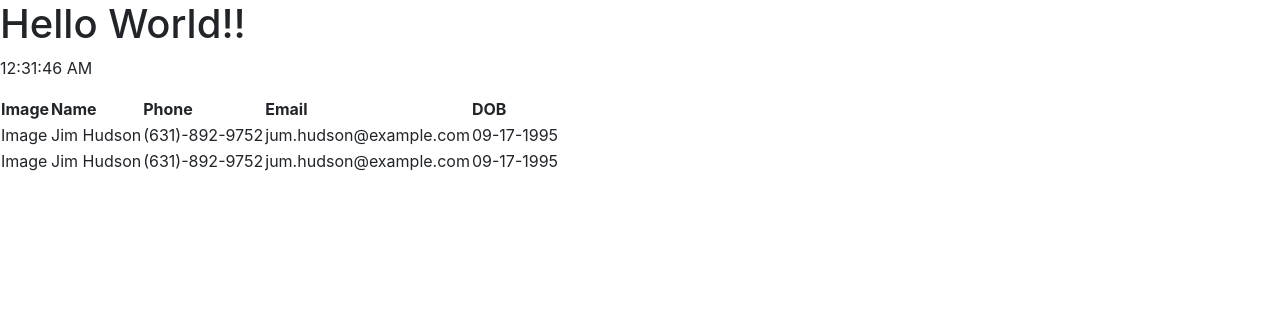
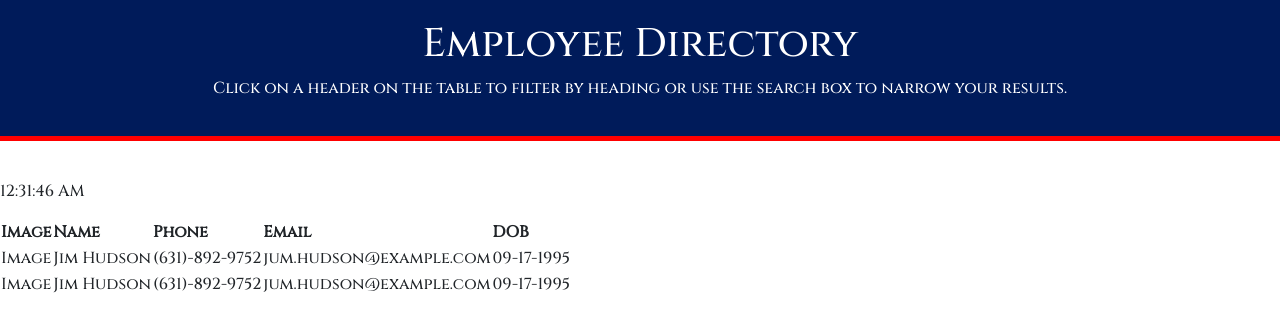
Before and after one commit to congmul/employDirectory, a React (Create React App) app: page / in a window 1280 px wide. Shown: the top 332 px of the page. Built offline with nearby package versions, Linux system fonts and the light colour scheme.

Commit message:
Add Header

```diff
--- a/public/index.html
+++ b/public/index.html
@@ -24,7 +24,9 @@
       work correctly both with client-side routing and a non-root public URL.
       Learn how to configure a non-root public URL by running `npm run build`.
     -->
-    <title>React App</title>
+    <link rel="preconnect" href="https://fonts.gstatic.com">
+<link href="https://fonts.googleapis.com/css2?family=Cinzel:wght@500&display=swap" rel="stylesheet">
+    <title>Employee Directory</title>
   </head>
   <body>
     <noscript>You need to enable JavaScript to run this app.</noscript>
--- a/src/App.js
+++ b/src/App.js
@@ -1,11 +1,12 @@
 import React from 'react'
+import Header from './components/Header'
 import CurrentClock from './components/CurrentClock'
 import Table from './components/Table'
 
 function App() {
     return (
         <div>
-            <h1>Hello World!!</h1>
+            <Header />
             <CurrentClock />
             <Table />
         </div>
--- /dev/null
+++ b/src/Index.css
@@ -0,0 +1,3 @@
+#root {
+    font-family: Cinzel;
+}
--- /dev/null
+++ b/src/components/Header.js
@@ -0,0 +1,25 @@
+import React from 'react'
+
+const style = {
+    "backgroundColor": "#001b5a",
+    "color": "white",
+    "textAlign": "center",
+    "padding": "20px",
+    divider: {
+        "backgroundColor": "red",
+        "height": "5px",
+        "marginBottom": "3%"
+    }
+}
+
+export default function Header() {
+    return (
+        <>
+        <div style={style}>
+            <h1>Employee Directory</h1>
+            <p>Click on a header on the table to filter by heading or use the search box to narrow your results.</p>
+        </div>
+        <div className="divider" style={style.divider}></div>
+        </>
+    )
+}
--- a/src/index.js
+++ b/src/index.js
@@ -1,6 +1,7 @@
 import React from 'react';
 import ReactDOM from 'react-dom';
 import App from './App';
+import './Index.css';
 import 'bootstrap/dist/css/bootstrap.min.css';
 
 ReactDOM.render(<App />, document.getElementById("root"));
```
Also changed, not shown: 1 other file (tests, documents, lock files or other folders).
